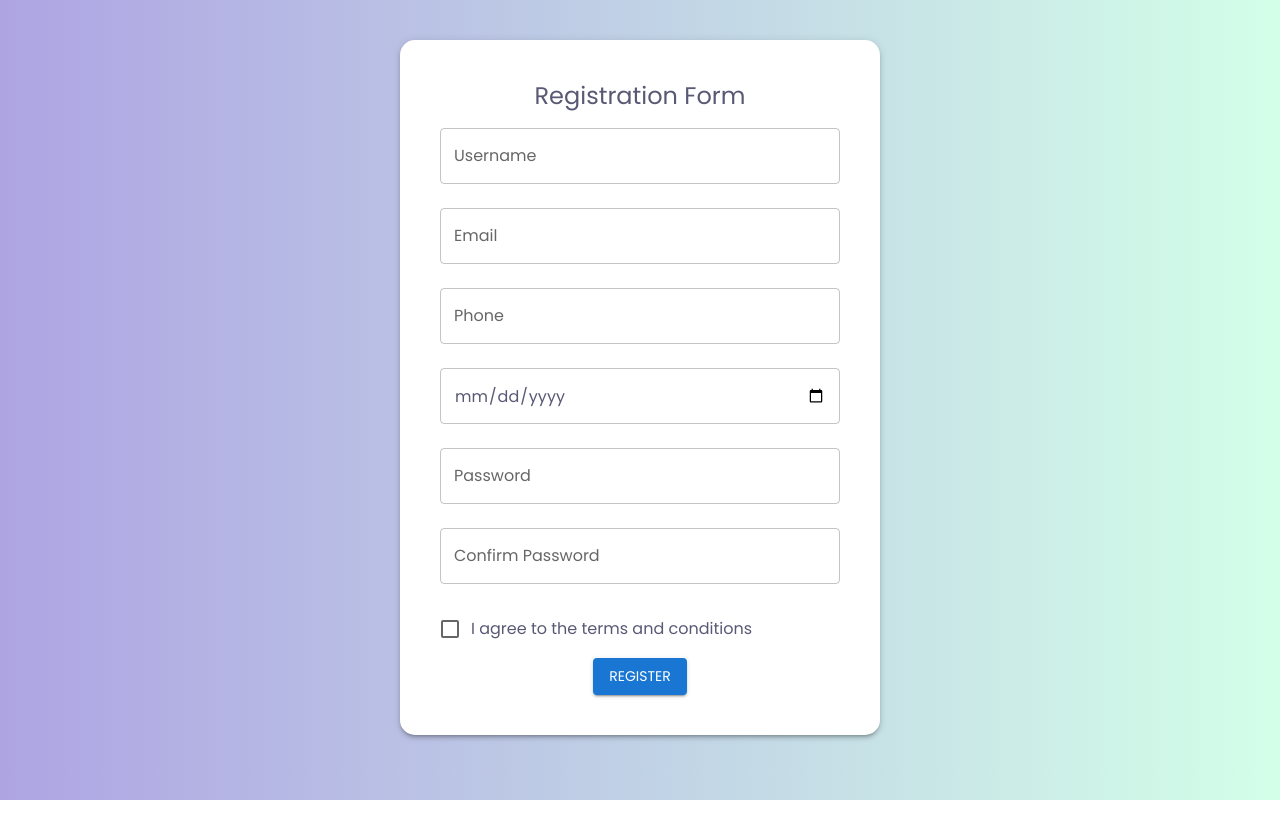
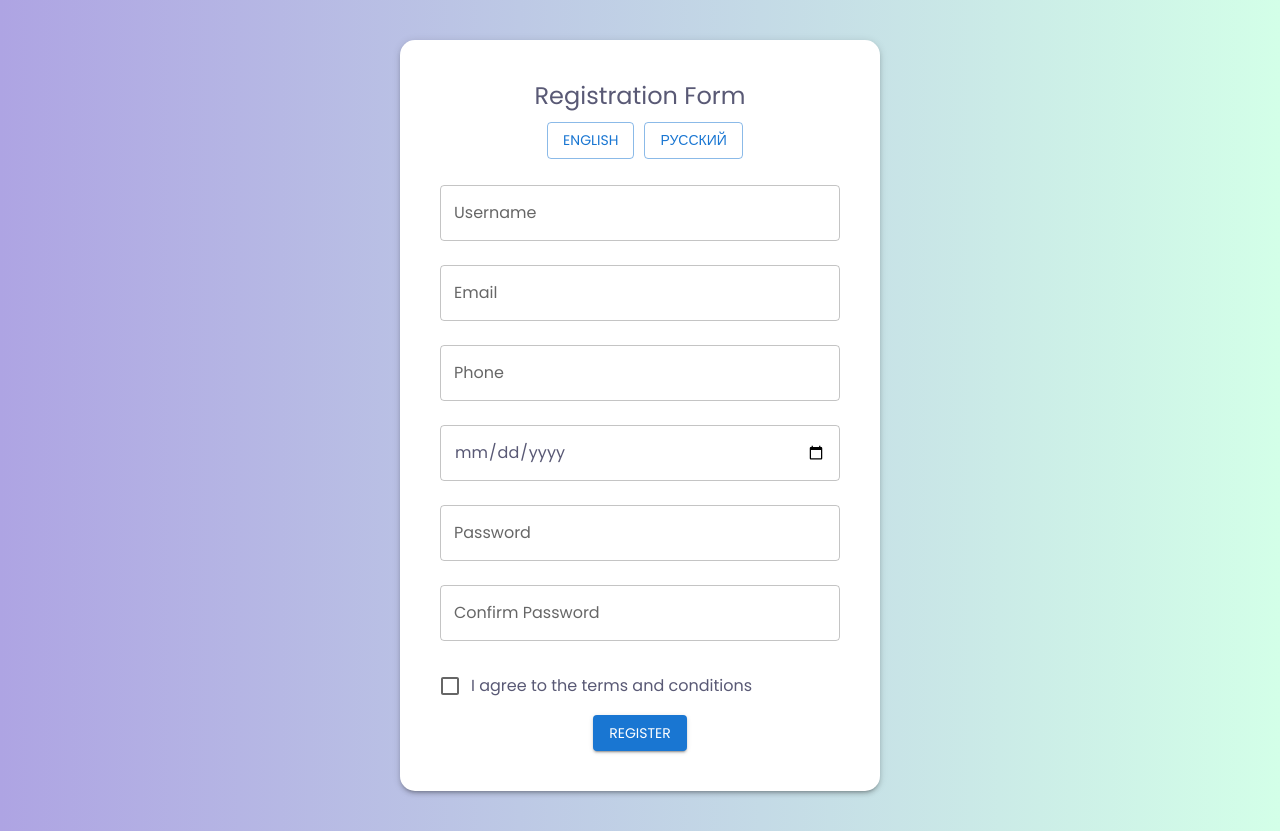
Before and after one commit to TatyanaZakiryanova/Registration-Form, a React (Vite) app: page / in a window 1280 px wide. Before the commit the page ends 800 px from the top, so only its background shows below. Built offline with nearby package versions, Linux system fonts and the light colour scheme.

Commit message:
added a version of the form in Russian

```diff
--- a/package.json
+++ b/package.json
@@ -25,6 +25,7 @@
     "eslint-plugin-react-hooks": "^5.0.0",
     "eslint-plugin-react-refresh": "^0.4.14",
     "globals": "^15.12.0",
+    "prettier": "^3.4.2",
     "typescript": "~5.6.2",
     "typescript-eslint": "^8.15.0",
     "vite": "^6.0.1"
--- a/src/App.tsx
+++ b/src/App.tsx
@@ -1,7 +1,10 @@
-import { Card, Typography } from '@mui/material';
-import RegistrationForm from './components/RegistrationForm';
+import { Button, Card, Typography } from "@mui/material";
+import { RegistrationFormEng } from "./components/RegistrationFormEng";
+import { useState } from "react";
+import { RegistrationFormRu } from "./components/RegistrationFormRu";
 
 const App = () => {
+  const [language, setLanguage] = useState<"en" | "ru">("en");
   return (
     <Typography>
       <Card
@@ -10,14 +13,25 @@ const App = () => {
           padding: 5,
           margin: 5,
           boxShadow: 3,
-          borderRadius: '15px',
-          textAlign: 'center',
+          borderRadius: "15px",
+          textAlign: "center",
         }}
       >
         <Typography variant="h5" component="h1">
           Registration Form
         </Typography>
-        <RegistrationForm />
+        <Button
+          onClick={() => setLanguage("en")}
+          variant="outlined"
+          color="primary"
+          sx={{ margin: "10px" }}
+        >
+          English
+        </Button>
+        <Button onClick={() => setLanguage("ru")} variant="outlined" color="primary">
+          Русский
+        </Button>
+        {language === "en" ? <RegistrationFormEng /> : <RegistrationFormRu />}
       </Card>
     </Typography>
   );
--- /dev/null
+++ b/src/components/RegistrationFormEng/RegistrationFormEng.tsx
@@ -0,0 +1,166 @@
+import { ChangeEvent, FormEvent, useState } from "react";
+import { Button, Checkbox, FormControl, FormControlLabel, TextField } from "@mui/material";
+import { FormData } from "../types";
+
+export const RegistrationFormEng = () => {
+  const [formData, setFormData] = useState<FormData>({
+    username: "",
+    email: "",
+    phone: "",
+    dob: "",
+    password: "",
+    confirmPassword: "",
+    terms: false,
+  });
+
+  const [errors, setErrors] = useState<{ [key: string]: string }>({});
+
+  const validate = () => {
+    const newErrors: { [key: string]: string } = {};
+
+    if (!formData.username.trim()) {
+      newErrors.username = "Username is required";
+    }
+
+    if (!formData.email.trim()) {
+      newErrors.email = "Email is required";
+    } else if (!/^[^\s@]+@[^\s@]+\.[^\s@]+$/.test(formData.email)) {
+      newErrors.email = "Invalid email format";
+    }
+
+    if (!formData.phone.trim()) {
+      newErrors.phone = "Phone number is required";
+    } else if (!/^\+?[1-9]\d{1,14}$/.test(formData.phone)) {
+      newErrors.phone = "Invalid phone number format";
+    }
+
+    if (!formData.dob.trim()) {
+      newErrors.dob = "Date of birth is required";
+    }
+
+    if (!formData.password) {
+      newErrors.password = "Password is required";
+    } else if (!/^(?=.*[A-Z])(?=.*\d)[A-Za-z\d]{6,20}$/.test(formData.password)) {
+      newErrors.password =
+        "Password must be between 6 and 20 characters and contain at least one capital letter and a number";
+    }
+
+    if (formData.password && formData.password !== formData.confirmPassword) {
+      newErrors.confirmPassword = "Passwords do not match";
+    }
+
+    if (!formData.terms) {
+      newErrors.terms = "You must agree to the terms and conditions";
+    }
+
+    setErrors(newErrors);
+    return Object.keys(newErrors).length === 0; //вернёт true, если валидация прошла
+  };
+
+  const handleChange = (e: ChangeEvent<HTMLInputElement>) => {
+    const { name, value, type, checked } = e.target;
+    setFormData((prev) => ({ ...prev, [name]: type === "checkbox" ? checked : value }));
+  };
+
+  const handleSubmit = (e: FormEvent) => {
+    e.preventDefault();
+    if (validate()) {
+      alert("Form submitted successfully!");
+    }
+  };
+
+  return (
+    <form onSubmit={handleSubmit}>
+      <FormControl fullWidth margin="normal">
+        <TextField
+          label="Username"
+          id="username"
+          name="username"
+          value={formData.username}
+          onChange={handleChange}
+          error={!!errors.username}
+          helperText={errors.username}
+        />
+      </FormControl>
+
+      <FormControl fullWidth margin="normal">
+        <TextField
+          label="Email"
+          name="email"
+          id="email"
+          value={formData.email}
+          onChange={handleChange}
+          error={!!errors.email}
+          helperText={errors.email}
+        />
+      </FormControl>
+
+      <FormControl fullWidth margin="normal">
+        <TextField
+          label="Phone"
+          name="phone"
+          id="phone"
+          value={formData.phone}
+          onChange={handleChange}
+          error={!!errors.phone}
+          helperText={errors.phone}
+        />
+      </FormControl>
+
+      <FormControl fullWidth margin="normal">
+        <TextField
+          type="date"
+          name="dob"
+          id="dob"
+          value={formData.dob}
+          onChange={handleChange}
+          error={!!errors.dob}
+          helperText={errors.dob}
+        />
+      </FormControl>
+
+      <FormControl fullWidth margin="normal">
+        <TextField
+          label="Password"
+          type="password"
+          name="password"
+          id="password"
+          value={formData.password}
+          onChange={handleChange}
+          error={!!errors.password}
+          helperText={errors.password}
+        />
+      </FormControl>
+
+      <FormControl fullWidth margin="normal">
+        <TextField
+          label="Confirm Password"
+          type="password"
+          name="confirmPassword"
+          id="confirmPassword"
+          value={formData.confirmPassword}
+          onChange={handleChange}
+          error={!!errors.confirmPassword}
+          helperText={errors.confirmPassword}
+        />
+      </FormControl>
+      <FormControl fullWidth margin="normal">
+        <FormControlLabel
+          control={
+            <Checkbox
+              checked={formData.terms}
+              onChange={handleChange}
+              name="terms"
+              color="primary"
+            />
+          }
+          label="I agree to the terms and conditions"
+        />
+      </FormControl>
+
+      <Button type="submit" variant="contained" color="primary">
+        Register
+      </Button>
+    </form>
+  );
+};
--- /dev/null
+++ b/src/components/RegistrationFormEng/index.ts
@@ -0,0 +1 @@
+export { RegistrationFormEng } from "./RegistrationFormEng";
--- a/src/components/RegistrationForm.tsx
+++ b/src/components/RegistrationFormRu/RegistrationFormRu.tsx
@@ -1,15 +1,15 @@
-import { ChangeEvent, FormEvent, useState } from 'react';
-import { FormData } from './types';
-import { Button, Checkbox, FormControl, FormControlLabel, TextField } from '@mui/material';
+import { ChangeEvent, FormEvent, useState } from "react";
+import { FormData } from "../types";
+import { Button, Checkbox, FormControl, FormControlLabel, TextField } from "@mui/material";
 
-const RegistrationForm = () => {
+export const RegistrationFormRu = () => {
   const [formData, setFormData] = useState<FormData>({
-    username: '',
-    email: '',
-    phone: '',
-    dob: '',
-    password: '',
-    confirmPassword: '',
+    username: "",
+    email: "",
+    phone: "",
+    dob: "",
+    password: "",
+    confirmPassword: "",
     terms: false,
   });
 
@@ -19,38 +19,38 @@ const RegistrationForm = () => {
     const newErrors: { [key: string]: string } = {};
 
     if (!formData.username.trim()) {
-      newErrors.username = 'Username is required';
+      newErrors.username = "Имя пользователя обязательно";
     }
 
     if (!formData.email.trim()) {
-      newErrors.email = 'Email is required';
+      newErrors.email = "Электронная почта обязательна";
     } else if (!/^[^\s@]+@[^\s@]+\.[^\s@]+$/.test(formData.email)) {
-      newErrors.email = 'Invalid email format';
+      newErrors.email = "Неверный формат электронной почты";
     }
 
     if (!formData.phone.trim()) {
-      newErrors.phone = 'Phone number is required';
+      newErrors.phone = "Номер телефона обязателен";
     } else if (!/^\+?[1-9]\d{1,14}$/.test(formData.phone)) {
-      newErrors.phone = 'Invalid phone number format';
+      newErrors.phone = "Неверный формат номера телефона";
     }
 
     if (!formData.dob.trim()) {
-      newErrors.dob = 'Date of birth is required';
+      newErrors.dob = "Дата рождения обязательна";
     }
 
     if (!formData.password) {
-      newErrors.password = 'Password is required';
+      newErrors.password = "Пароль обязателен";
     } else if (!/^(?=.*[A-Z])(?=.*\d)[A-Za-z\d]{6,20}$/.test(formData.password)) {
       newErrors.password =
-        'Password must be between 6 and 20 characters and contain at least one capital letter and a number';
+        "Пароль должен быть от 6 до 20 символов и содержать хотя бы одну заглавную букву и цифру";
     }
 
     if (formData.password && formData.password !== formData.confirmPassword) {
-      newErrors.confirmPassword = 'Passwords do not match';
+      newErrors.confirmPassword = "Пароли не совпадают";
     }
 
     if (!formData.terms) {
-      newErrors.terms = 'You must agree to the terms and conditions';
+      newErrors.terms = "Вы должны согласиться с условиями";
     }
 
     setErrors(newErrors);
@@ -59,13 +59,13 @@ const RegistrationForm = () => {
 
   const handleChange = (e: ChangeEvent<HTMLInputElement>) => {
     const { name, value, type, checked } = e.target;
-    setFormData((prev) => ({ ...prev, [name]: type === 'checkbox' ? checked : value }));
+    setFormData((prev) => ({ ...prev, [name]: type === "checkbox" ? checked : value }));
   };
 
   const handleSubmit = (e: FormEvent) => {
     e.preventDefault();
     if (validate()) {
-      alert('Form submitted successfully!');
+      alert("Форма успешно отправлена!");
     }
   };
 
@@ -73,7 +73,7 @@ const RegistrationForm = () => {
     <form onSubmit={handleSubmit}>
       <FormControl fullWidth margin="normal">
         <TextField
-          label="Username"
+          label="Имя пользователя"
           id="username"
           name="username"
           value={formData.username}
@@ -97,7 +97,7 @@ const RegistrationForm = () => {
 
       <FormControl fullWidth margin="normal">
         <TextField
-          label="Phone"
+          label="Номер телефона"
           name="phone"
           id="phone"
           value={formData.phone}
@@ -121,7 +121,7 @@ const RegistrationForm = () => {
 
       <FormControl fullWidth margin="normal">
         <TextField
-          label="Password"
+          label="Пароль"
           type="password"
           name="password"
           id="password"
@@ -134,7 +134,7 @@ const RegistrationForm = () => {
 
       <FormControl fullWidth margin="normal">
         <TextField
-          label="Confirm Password"
+          label="Подтвердите пароль"
           type="password"
           name="confirmPassword"
           id="confirmPassword"
@@ -154,15 +154,13 @@ const RegistrationForm = () => {
               color="primary"
             />
           }
-          label="I agree to the terms and conditions"
+          label="Я согласен с условиями"
         />
       </FormControl>
 
       <Button type="submit" variant="contained" color="primary">
-        Register
+        Зарегистрироваться
       </Button>
     </form>
   );
 };
-
-export default RegistrationForm;
--- /dev/null
+++ b/src/components/RegistrationFormRu/index.ts
@@ -0,0 +1 @@
+export { RegistrationFormRu } from "./RegistrationFormRu";
```
Also changed, not shown: src/main.tsx (+6 -6 lines), 2 other files (tests, documents, lock files or other folders).
